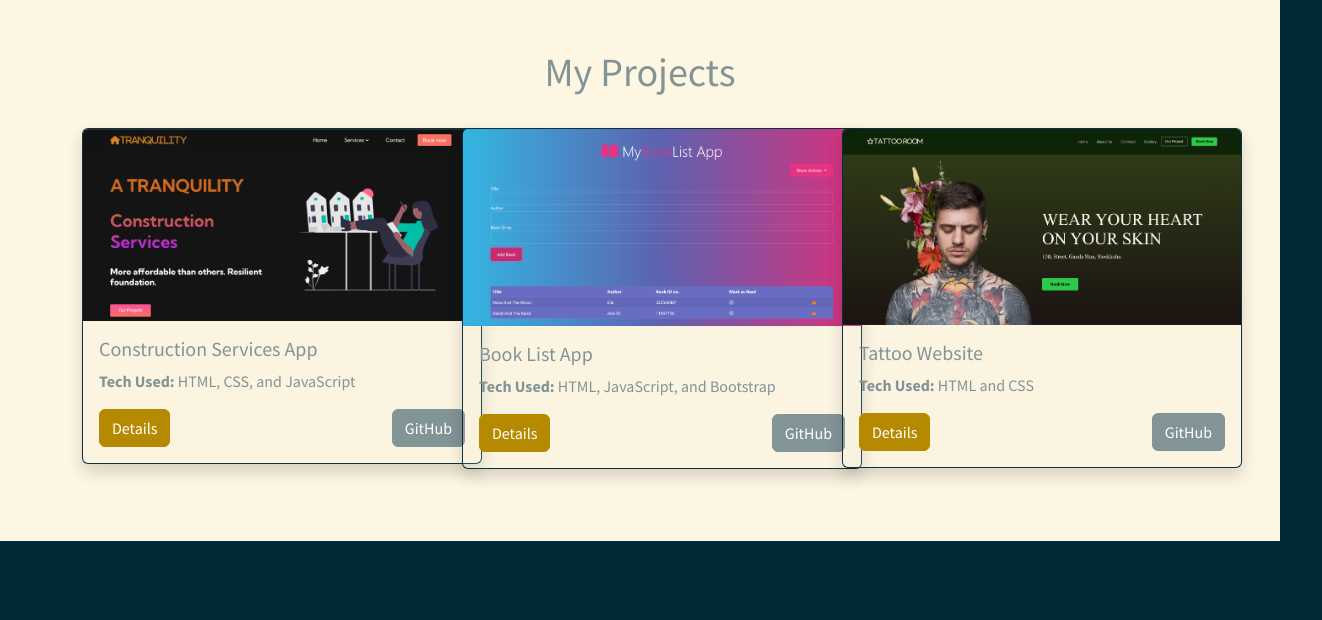
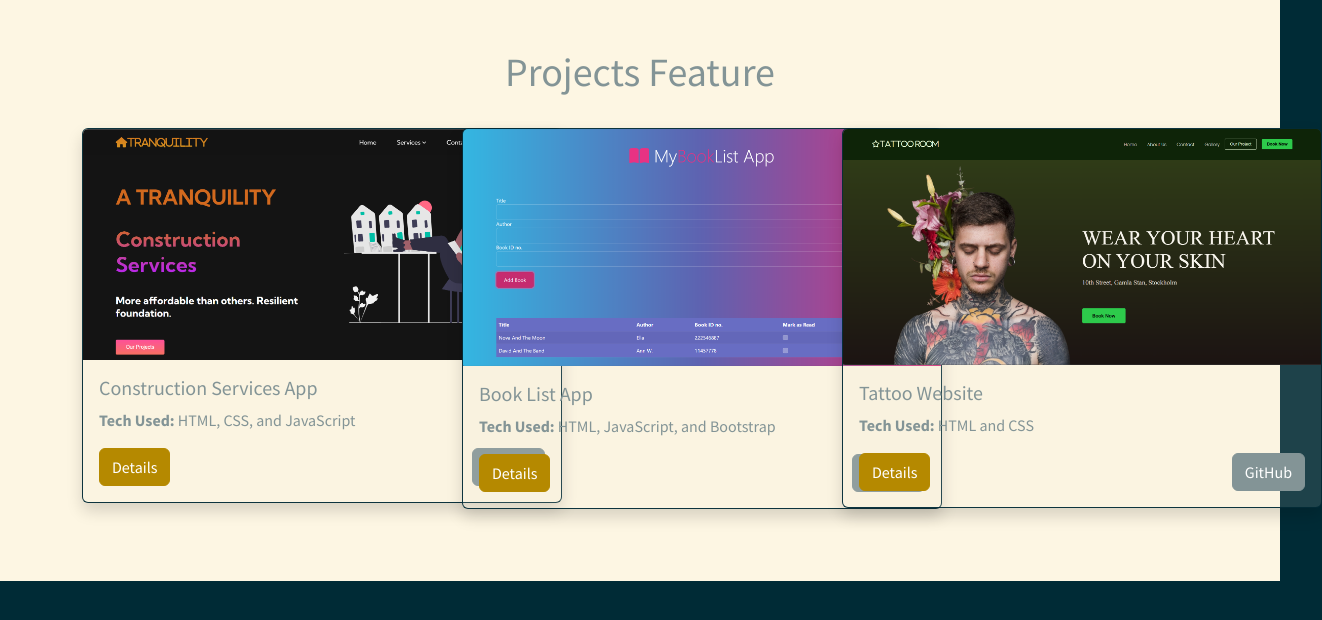
Before and after one commit to PseuDawncode/myreact, a React (Vite) app: page / in a window 1280 px wide. Shown: the top 620 px of the page, 1322 px wide, since content can reach past the window. Built offline with nearby package versions, Linux system fonts and the light colour scheme.

Commit message:
Adjusted row

```diff
--- a/components/app.jsx
+++ b/components/app.jsx
@@ -8,7 +8,7 @@ function App() {
       <Container>
         <Row className="justify-content-center">
           <Col xs={12} className="text-center mb-4">
-            <h1>My Projects</h1>
+            <h1>Projects Feature</h1>
           </Col>
         </Row>
         <Row className="justify-content-center g-4">
--- a/components/projectCard.jsx
+++ b/components/projectCard.jsx
@@ -9,7 +9,7 @@ function ProjectCard({ name, screenshot, github, techUsed, writeup }) {
 
   return (
     <>
-      <Card className="shadow mb-4" style={{ width: '25rem' }}>
+      <Card className="shadow mb-4" style={{ width: '30rem' }}>
         <Card.Img variant="top" src={screenshot} alt={`${name} screenshot`} />
         <Card.Body>
           <Card.Title>{name}</Card.Title>
```
